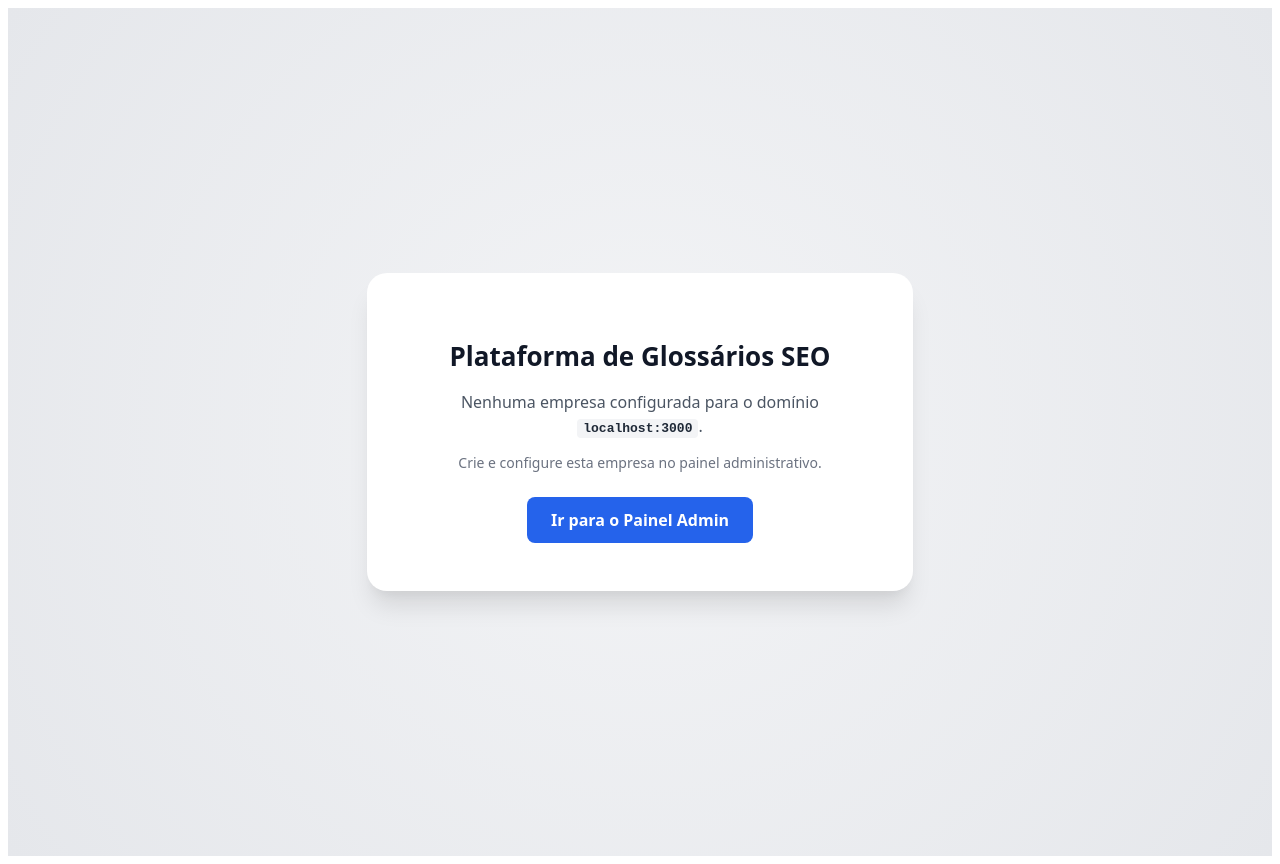
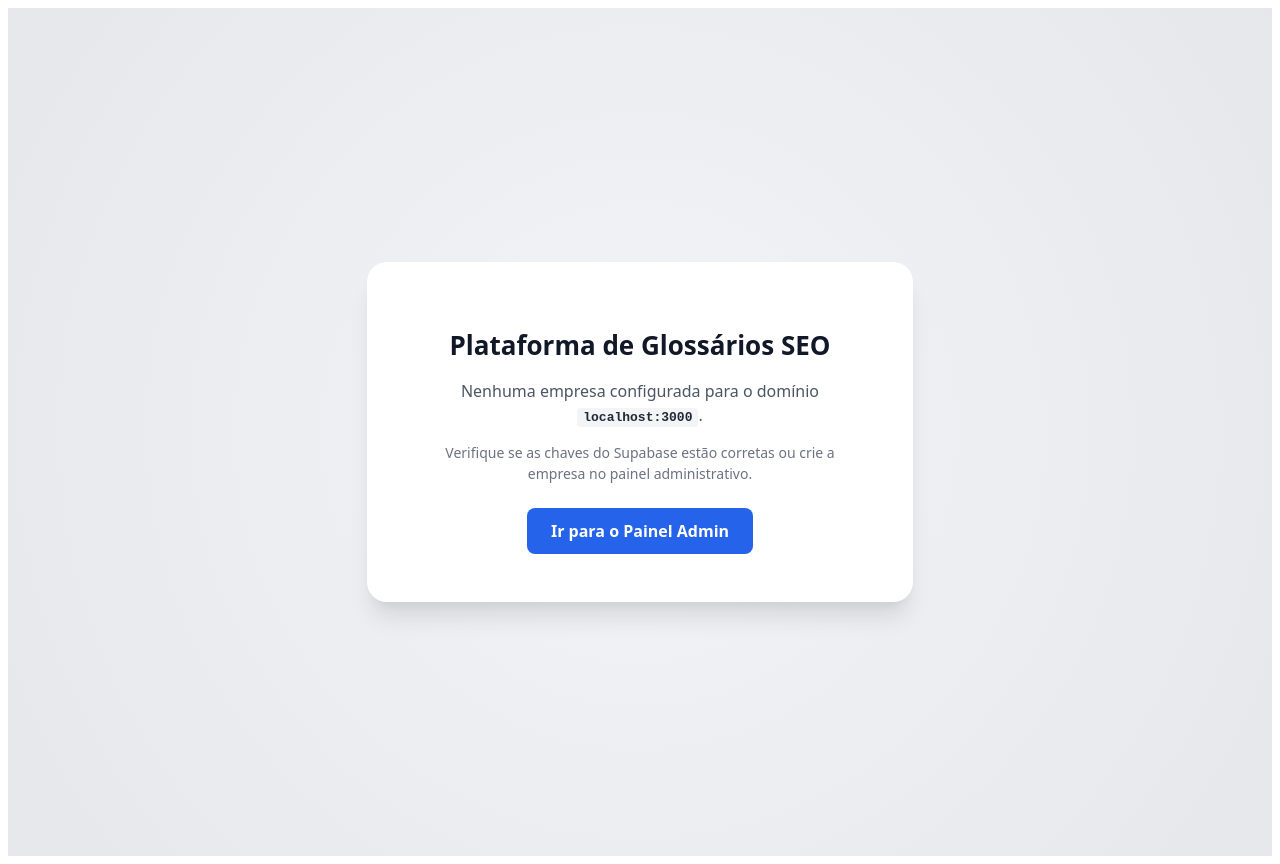
Before and after one commit to oscarasdopaper-hash/projeto-sparta, a Next.js app: page / in a window 1280 px wide. Built offline with nearby package versions, Linux system fonts and the light colour scheme; no server answers; the database is empty.

Commit message:
fix: return html and body tags in root layout to prevent 500 when company is null

```diff
--- a/src/app/layout.tsx
+++ b/src/app/layout.tsx
@@ -32,16 +32,20 @@
   // Se a empresa não existir e não houver fallback, exibe erro simples
   if (!company) {
     return (
+      <html lang="pt-BR">
+        <body>
           <div className={styles.noTenantContainer}>
             <div className={styles.noTenantCard}>
               <h1>Plataforma de Glossários SEO</h1>
               <p>Nenhuma empresa configurada para o domínio <strong>{domain}</strong>.</p>
-          <p className={styles.subText}>Crie e configure esta empresa no painel administrativo.</p>
+              <p className={styles.subText}>Verifique se as chaves do Supabase estão corretas ou crie a empresa no painel administrativo.</p>
               <Link href="/admin" className={styles.adminLink}>
                 Ir para o Painel Admin
               </Link>
             </div>
           </div>
+        </body>
+      </html>
     );
   }
 
@@ -58,6 +62,8 @@
 
     // Caso inativo e sem redirecionamento, mostra tela amigável de suspenso
     return (
+      <html lang="pt-BR">
+        <body>
           <div className={styles.noTenantContainer}>
             <div className={styles.noTenantCard}>
               <h1 style={{ color: '#dc2626' }}>Serviço Temporariamente Suspenso</h1>
@@ -65,6 +71,8 @@
               <p className={styles.subText}>Se você é o proprietário, entre em contato com a agência de suporte.</p>
             </div>
           </div>
+        </body>
+      </html>
     );
   }
 
```
Lines whose indentation alone changed are shown as unchanged.
